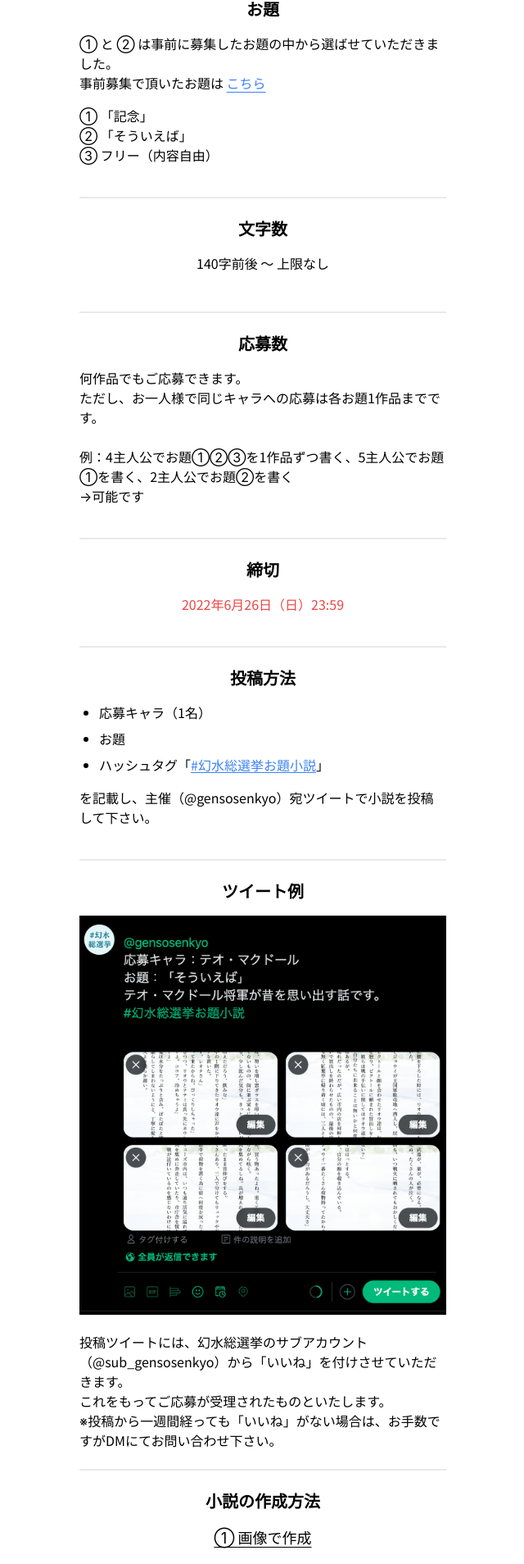
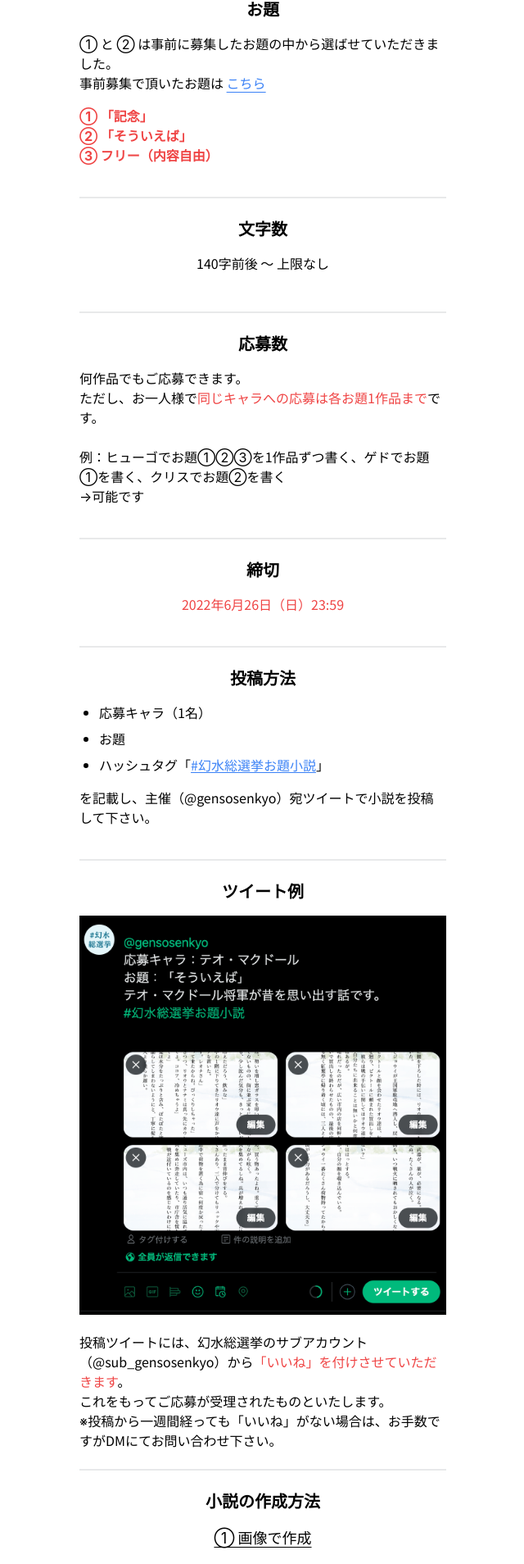
Before and after one commit to true-runes/suikoden-election-2022-frontend, a Next.js app: page /events-in-event/novels-on-themes in a window 1280 px wide. Shown: the part 399-2307 px from the top of the page at 82% size, without its empty margins (319-959 px from the left). Built offline with nearby package versions, Linux system fonts and the light colour scheme; no server answers; a web font is replaced by a local one.

Commit message:
feat: 🎸 文言修正

```diff
--- a/pages/events-in-event/novels-on-themes-application-results.tsx
+++ b/pages/events-in-event/novels-on-themes-application-results.tsx
@@ -53,6 +53,7 @@ const NovelsOnThemesApplicationResults: NextPage = () => {
               <div className="text-base text-left pb-0">
                 <div className="text-base text-left pb-4">
                   「お題」募集でご応募いただきましたお題の一覧です。
+                  <br />
                   ご応募ありがとうございました！
                 </div>
 
--- a/pages/events-in-event/novels-on-themes.tsx
+++ b/pages/events-in-event/novels-on-themes.tsx
@@ -74,9 +74,19 @@ const NovelsOnThemes: NextPage = () => {
                 </div>
 
                 <ul className="list-none pl-0 pr-2">
-                  <li className="pb-0">① 「記念」</li>
-                  <li className="pb-0">② 「そういえば」</li>
-                  <li className="pb-0">③ フリー（内容自由）</li>
+                  <li className="pb-0">
+                    <span className="font-bold text-red-500">① 「記念」</span>
+                  </li>
+                  <li className="pb-0">
+                    <span className="font-bold text-red-500">
+                      ② 「そういえば」
+                    </span>
+                  </li>
+                  <li className="pb-0">
+                    <span className="font-bold text-red-500">
+                      ③ フリー（内容自由）
+                    </span>
+                  </li>
                 </ul>
               </div>
 
@@ -93,10 +103,14 @@ const NovelsOnThemes: NextPage = () => {
               <div className="text-base text-left pb-4">
                 何作品でもご応募できます。
                 <br />
-                ただし、お一人様で同じキャラへの応募は各お題1作品までです。
+                ただし、お一人様で
+                <span className="text-red-500">
+                  同じキャラへの応募は各お題1作品まで
+                </span>
+                です。
                 <br />
                 <br />
-                例：4主人公でお題①②③を1作品ずつ書く、5主人公でお題①を書く、2主人公でお題②を書く
+                例：ヒューゴでお題①②③を1作品ずつ書く、ゲドでお題①を書く、クリスでお題②を書く
                 <br />
                 →可能です
               </div>
@@ -145,7 +159,11 @@ const NovelsOnThemes: NextPage = () => {
                 />
               </div>
               <div className="text-left">
-                投稿ツイートには、幻水総選挙のサブアカウント（@sub_gensosenkyo）から「いいね」を付けさせていただきます。
+                投稿ツイートには、幻水総選挙のサブアカウント（@sub_gensosenkyo）から
+                <span className="text-red-500">
+                  「いいね」を付けさせていただきます
+                </span>
+                。
                 <br />
                 これをもってご応募が受理されたものといたします。
                 <br />
@@ -243,9 +261,10 @@ const NovelsOnThemes: NextPage = () => {
                     </li>
                     <li className="pb-2">主人公はお好きな名前をどうぞ。</li>
                     <li className="pb-2">
-                      恋愛（カップリング）描写を含む場合は、
-                      <span className="text-red-500">原作程度</span>
-                      の表現でお願いします。応募ツイートに必ず明記してください。
+                      <span className="text-red-500">
+                        恋愛（カップリング）描写を含む場合は、 原作程度の表現
+                      </span>
+                      でお願いします。応募ツイートに必ず明記してください。
                     </li>
                   </ul>
                 </div>
@@ -280,7 +299,9 @@ const NovelsOnThemes: NextPage = () => {
                       非公開アカウントの方は、作品を主催宛DMでお送り頂きますと、幻水総選挙のサブアカウント
                       (@sub_gensosenkyo) からツイートでご紹介します。
                     </li>
-                    <li>小説の作成方法は ①画像 ②外部リンク のどちらか</li>
+                    <li>
+                      小説の作成方法は ①画像で作成 ②外部リンクを掲載 のどちらか
+                    </li>
                     <li>
                       作者様のIDとお名前をツイートに掲載します（お名前のみでも可）
                     </li>
```
